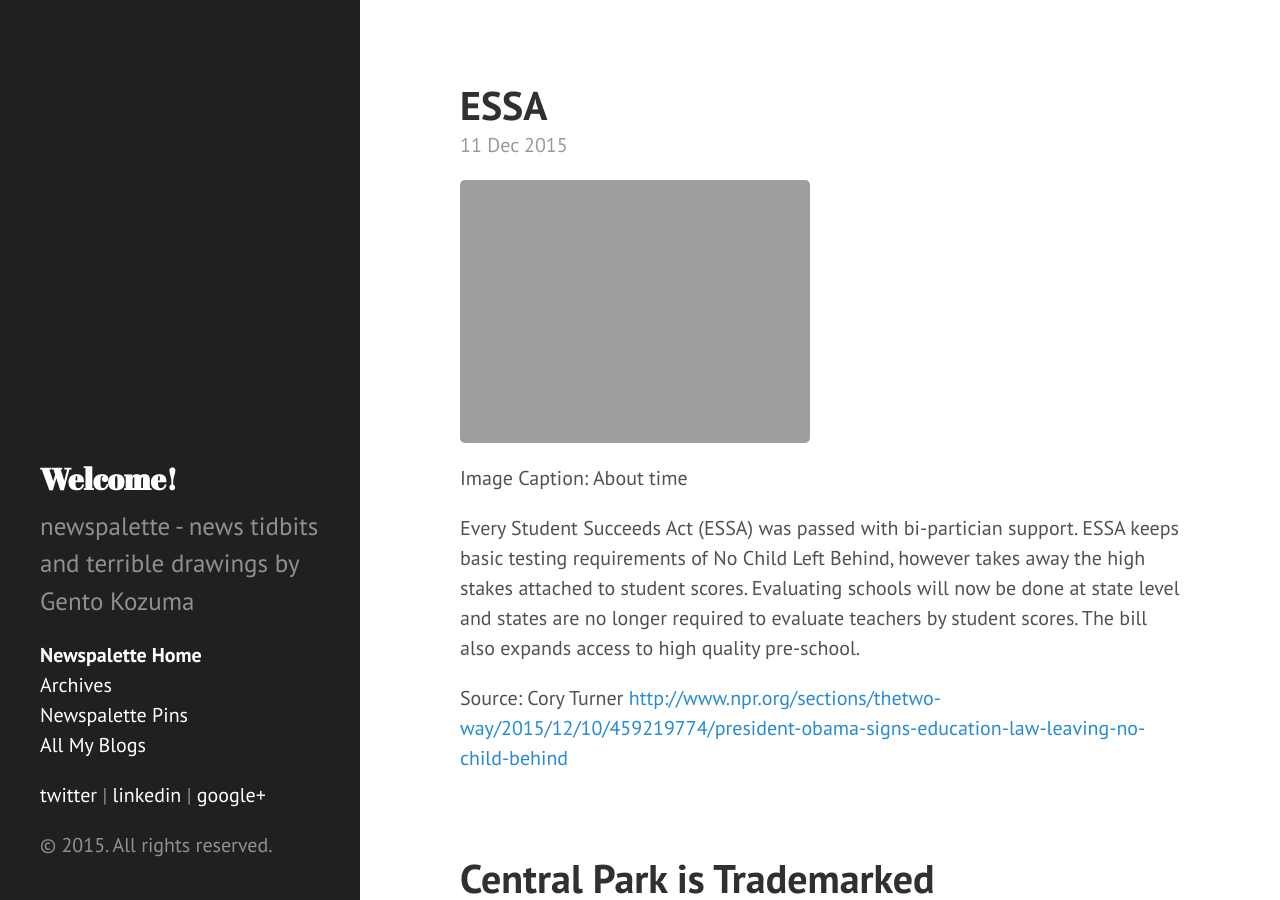
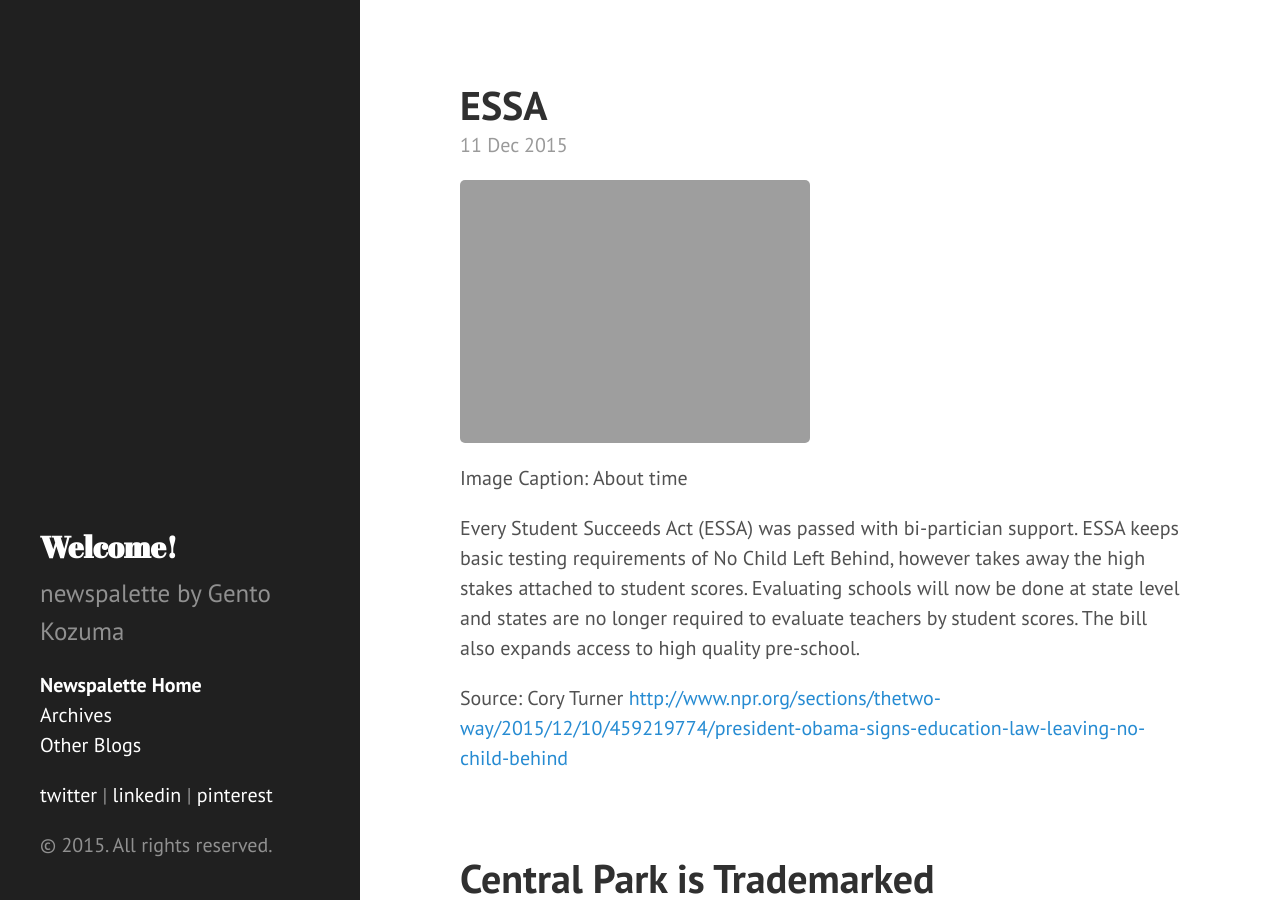
Before and after one commit to gentokozuma/newspalette, a Jekyll site: the page built from index.html, in a window 1280 px wide and 900 px high. Built offline with Jekyll 4.4.1, drawn with Linux system fonts in a browser that asks for light colours; the list of posts is cut into pages by our own code.

Commit message:
Changed Social Contacts

```diff
--- a/_config.yml
+++ b/_config.yml
@@ -5,6 +5,6 @@ url: http://gentokozuma.github.io
 baseurl: /newspalette
 title: Welcome!
 author: Gento Kozuma
-description: newspalette - news tidbits and terrible drawings by Gento Kozuma
+description: newspalette by Gento Kozuma
 paginate: 5
 google_analystics:
--- a/_includes/sidebar.html
+++ b/_includes/sidebar.html
@@ -17,9 +17,7 @@
         <a href="http://gentokozuma.github.io/newspalette/blog">Archives</a>
       </li>
       <li>
-        <a href="https://www.pinterest.com/newspalette/">Newspalette Pins</a>
-      <li>
-        <a href="http://gentokozuma.github.io/">All My Blogs</a>
+        <a href="http://gentokozuma.github.io/">Other Blogs</a>
       </li>
 
       {% comment %}
@@ -43,7 +41,7 @@
       <li class="sidebar-nav-item">Currently v{{ site.version }}</li-->
     </ul>
 
-    <p> <a href="https://twitter.com/gentokozuma"> twitter </a> | <a href="https://www.linkedin.com/in/gentokozuma"> linkedin </a> | <a href="https://plus.google.com/104167752460637952243"> google+ </a> </p>
+    <p> <a href="https://twitter.com/gentokozuma"> twitter </a> | <a href="https://www.linkedin.com/in/gentokozuma"> linkedin </a> | <a href="https://www.pinterest.com/newspalette/"> pinterest </a> </p>
     <p>&copy; {{ site.time | date: '%Y' }}. All rights reserved.</p>
   </div>
 </div>
```
